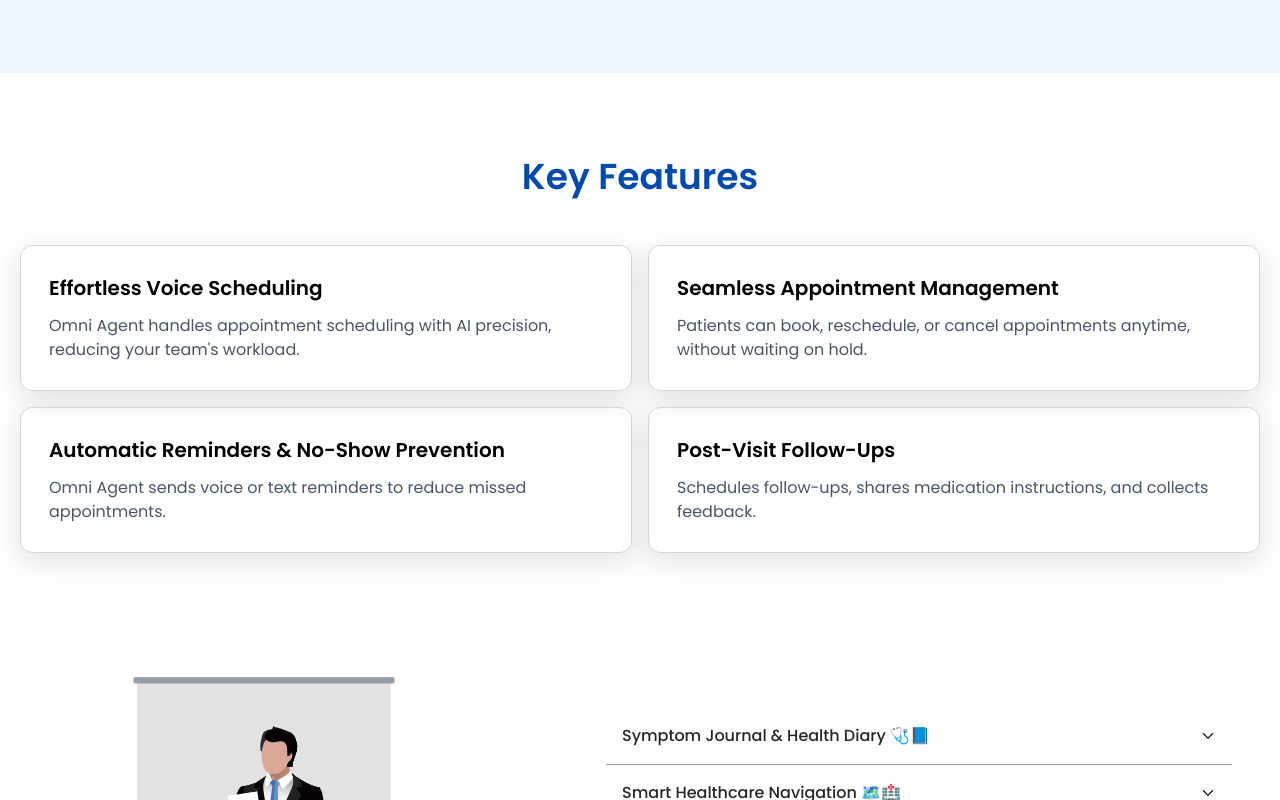
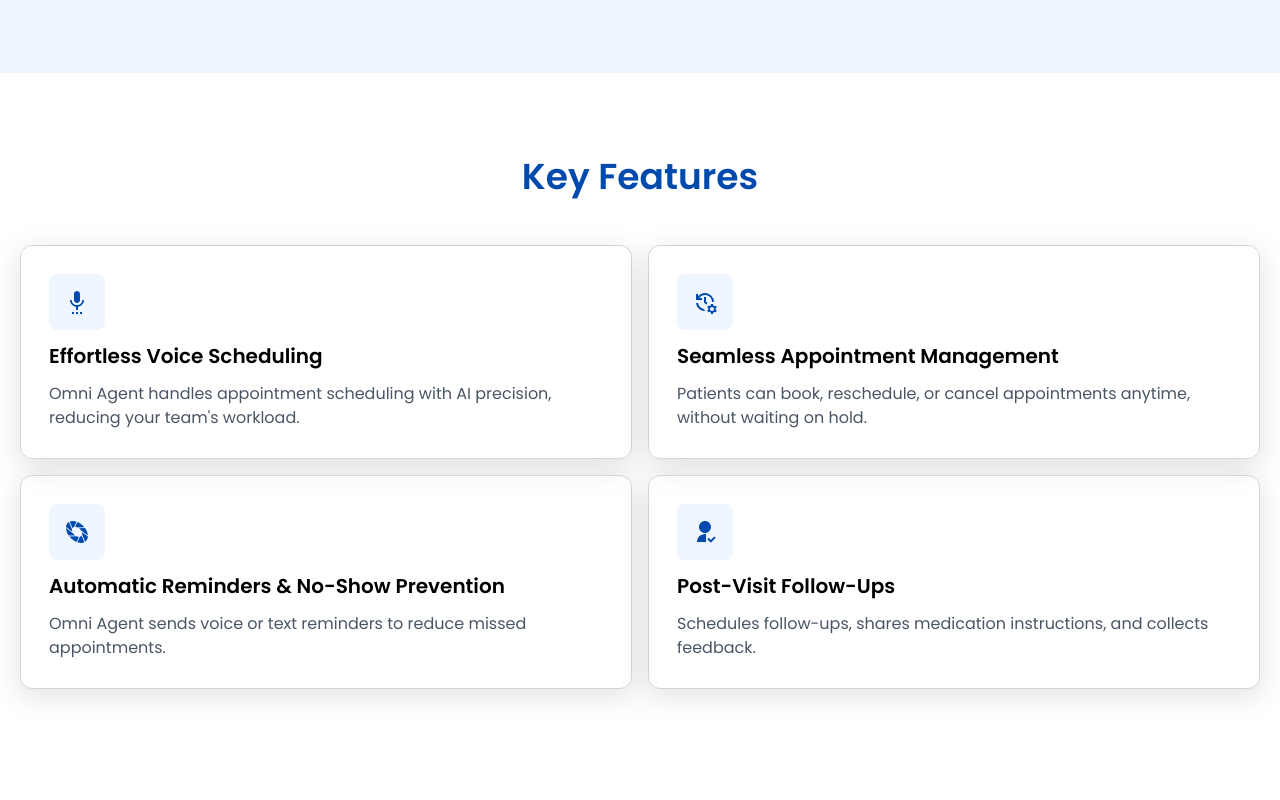
Before and after one commit to hax0-r/fiverr_MniAgent, a React (Vite) app: page /features in a window 1280 px wide. Shown: the part 427-1227 px from the top of the page. Built offline with nearby package versions, Linux system fonts and the light colour scheme.

Commit message:
first commit

```diff
--- a/src/Pages/Feature.tsx
+++ b/src/Pages/Feature.tsx
@@ -1,24 +1,32 @@
 import { useState } from "react";
 import Accordion from "../Components/Accordion"
 import img2 from '../assets/contact.png'
+import { MdSettingsVoice } from "react-icons/md";
+import { GiAutomaticSas } from "react-icons/gi";
+import { RiUserFollowFill } from "react-icons/ri";
+import { MdManageHistory } from "react-icons/md";
 
 const features = [
     {
+        icon: <MdSettingsVoice />,
         title: "Effortless Voice Scheduling",
         description:
             "Omni Agent handles appointment scheduling with AI precision, reducing your team's workload.",
     },
     {
+        icon: <MdManageHistory />,
         title: "Seamless Appointment Management",
         description:
             "Patients can book, reschedule, or cancel appointments anytime, without waiting on hold.",
     },
     {
+        icon: <GiAutomaticSas />,
         title: "Automatic Reminders & No-Show Prevention",
         description:
             "Omni Agent sends voice or text reminders to reduce missed appointments.",
     },
     {
+        icon: <RiUserFollowFill />,
         title: "Post-Visit Follow-Ups",
         description:
             "Schedules follow-ups, shares medication instructions, and collects feedback.",
@@ -49,7 +57,8 @@
                 <div className="grid md:grid-cols-2 gap-4">
                     {features.map((feature, index) => (
                         <div key={index} className="md:p-7 p-4 border border-gray-300 rounded-xl myShadow">
-                            <h3 className="text-xl font-semibold">{feature.title}</h3>
+                            <div className="bg-blue-50 w-14 h-14 flex items-center justify-center text-[#004aad] rounded-lg text-2xl">{feature.icon}</div>
+                            <h3 className="text-xl mt-3 font-semibold">{feature.title}</h3>
                             <p className="mt-3 text-gray-600">{feature.description}</p>
                         </div>
                     ))}
--- a/src/Pages/Home.tsx
+++ b/src/Pages/Home.tsx
@@ -13,7 +13,7 @@
         <div className="max-w-7xl my-5 w-full mx-auto p-5 lg:flex-row flex-col min-h-[calc(100vh-100px)] flex items-center justify-center md:gap-20 gap-14">
           <div className="w-full h-screen absolute top-0 left-0 bg-blue-50 -z-10"></div>
           <div className="lg:max-w-[60%] w-full">
-            <h1 className="font-semibold slidein [--slidein-delay:300ms] opacity-0 capitalize md:text-3xl leading-tight text-lg text-zinc-900">Supercharge Your Front Desk with Omni Agent
+            <h1 className="font-semibold slidein [--slidein-delay:300ms] opacity-0 capitalize md:text-3xl leading-tight text-2xl text-zinc-900">Supercharge Your Front Desk with Omni Agent
               Automate Patient Calls. Reduce Support Costs. Elevate Care.
             </h1>
             <p className="text-zinc-600 md:mt-7 slidein [--slidein-delay:500ms] opacity-0 mt-4">Managing endless patient calls and messages for routine queries drains your team’s time and leads to long wait times, frustrated patients, and staff burnout. Omni Agent changes that.
```
